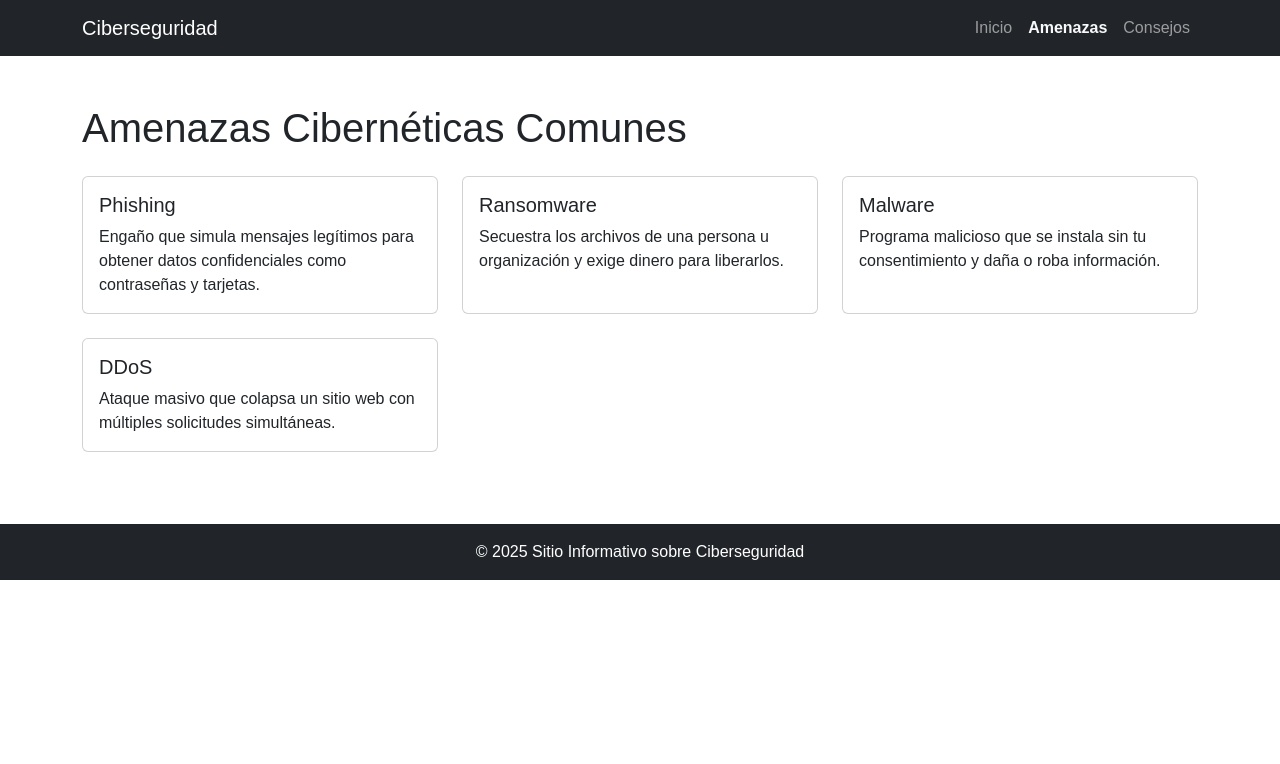
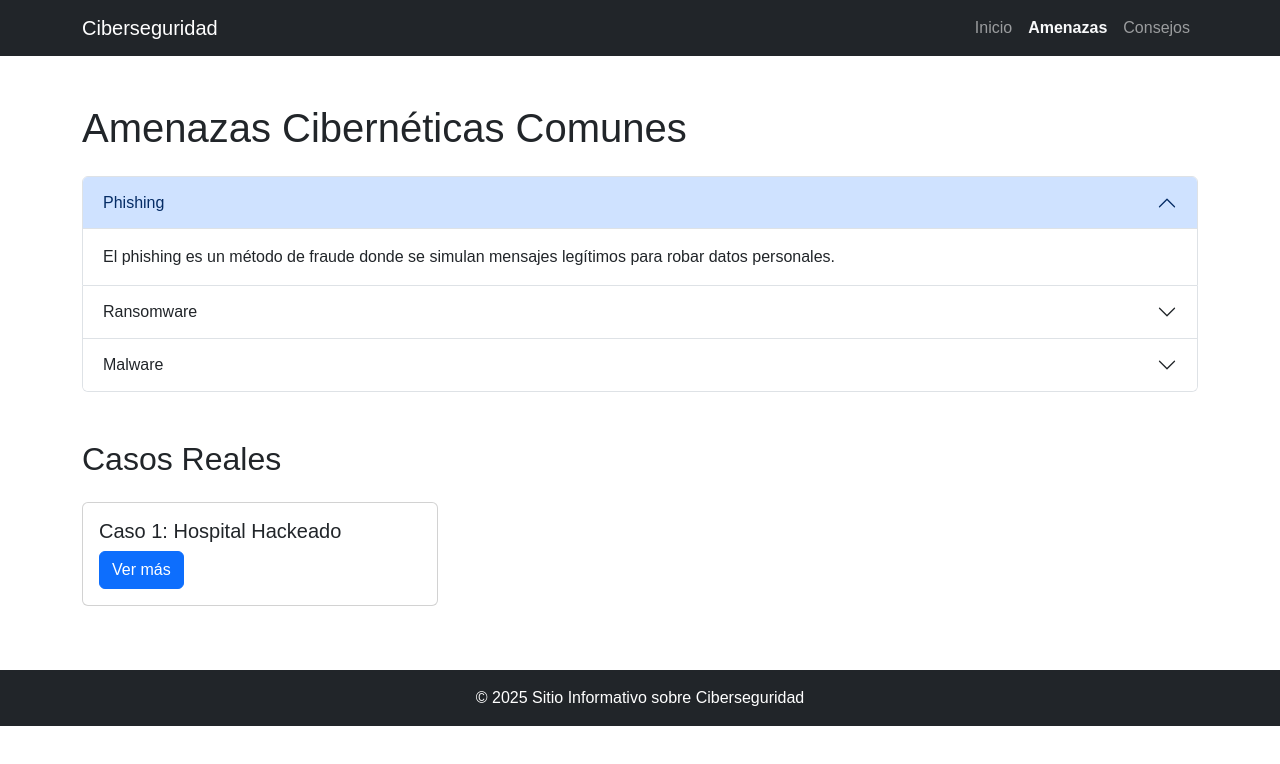
Before and after one commit to PasLib/Ciberseguridad, a plain HTML site: page amenazas.html in a window 1280 px wide. Drawn offline with nearby package versions, Linux system fonts and the light colour scheme.

Commit message:
version3

```diff
--- a/amenazas.html
+++ b/amenazas.html
@@ -1,15 +1,18 @@
 <!DOCTYPE html>
 <html lang="es">
 <head>
-  <meta charset="UTF-8" />
-  <meta name="viewport" content="width=device-width, initial-scale=1.0"/>
+    <meta charset="UTF-8">
+    <meta name="viewport" content="width=device-width, initial-scale=1.0">
     <title>Amenazas Comunes</title>
-  <link href="https://cdn.jsdelivr.net/npm/bootstrap@5.3.0/dist/css/bootstrap.min.css" rel="stylesheet"/>
+
+    <!-- Bootstrap -->
+    <link href="https://cdn.jsdelivr.net/npm/bootstrap@5.3.0/dist/css/bootstrap.min.css" rel="stylesheet">
+    <!-- Estilos propios -->
     <link rel="stylesheet" href="css/style.css">
 </head>
 <body>
 
-<!-- NAVBAR -->
+    <!-- Navbar -->
     <nav class="navbar navbar-expand-lg navbar-dark bg-dark">
         <div class="container">
             <a class="navbar-brand" href="index.html">Ciberseguridad</a>
@@ -26,57 +29,93 @@
         </div>
     </nav>
 
-<!-- CONTENIDO PRINCIPAL -->
     <main class="container my-5">
         <h1 class="mb-4">Amenazas Cibernéticas Comunes</h1>
 
-  <!-- Fila de tarjetas -->
-  <div class="row">
+        <!-- Acordeón con jQuery + Bootstrap -->
+        <div class="accordion" id="accordionAmenazas">
 
-    <div class="col-md-6 col-lg-4 mb-4">
-      <div class="card h-100">
-        <div class="card-body">
-          <h5 class="card-title">Phishing</h5>
-          <p class="card-text">Engaño que simula mensajes legítimos para obtener datos confidenciales como contraseñas y tarjetas.</p>
+            <!-- Phishing -->
+            <div class="accordion-item">
+                <h2 class="accordion-header" id="headingOne">
+                    <button class="accordion-button" type="button" data-bs-toggle="collapse" data-bs-target="#collapseOne">
+                        Phishing
+                    </button>
+                </h2>
+                <div id="collapseOne" class="accordion-collapse collapse show">
+                    <div class="accordion-body">
+                        El phishing es un método de fraude donde se simulan mensajes legítimos para robar datos personales.
                     </div>
                 </div>
             </div>
 
-    <div class="col-md-6 col-lg-4 mb-4">
-      <div class="card h-100">
-        <div class="card-body">
-          <h5 class="card-title">Ransomware</h5>
-          <p class="card-text">Secuestra los archivos de una persona u organización y exige dinero para liberarlos.</p>
+            <!-- Ransomware -->
+            <div class="accordion-item">
+                <h2 class="accordion-header" id="headingTwo">
+                    <button class="accordion-button collapsed" type="button" data-bs-toggle="collapse" data-bs-target="#collapseTwo">
+                        Ransomware
+                    </button>
+                </h2>
+                <div id="collapseTwo" class="accordion-collapse collapse">
+                    <div class="accordion-body">
+                        El ransomware cifra tu información y exige un rescate económico para recuperarla.
                     </div>
                 </div>
             </div>
 
-    <div class="col-md-6 col-lg-4 mb-4">
-      <div class="card h-100">
-        <div class="card-body">
-          <h5 class="card-title">Malware</h5>
-          <p class="card-text">Programa malicioso que se instala sin tu consentimiento y daña o roba información.</p>
+            <!-- Malware -->
+            <div class="accordion-item">
+                <h2 class="accordion-header" id="headingThree">
+                    <button class="accordion-button collapsed" type="button" data-bs-toggle="collapse" data-bs-target="#collapseThree">
+                        Malware
+                    </button>
+                </h2>
+                <div id="collapseThree" class="accordion-collapse collapse">
+                    <div class="accordion-body">
+                        El malware es software malicioso diseñado para dañar, robar o espiar.
+                    </div>
                 </div>
             </div>
         </div>
 
-    <div class="col-md-6 col-lg-4 mb-4">
-      <div class="card h-100">
+        <!-- Tarjetas interactivas con jQuery -->
+        <h2 class="mt-5">Casos Reales</h2>
+        <div class="row">
+            <div class="col-md-4">
+                <div class="card my-3">
                     <div class="card-body">
-          <h5 class="card-title">DDoS</h5>
-          <p class="card-text">Ataque masivo que colapsa un sitio web con múltiples solicitudes simultáneas.</p>
+                        <h5 class="card-title">Caso 1: Hospital Hackeado</h5>
+                        <button class="btn btn-primary btn-toggle">Ver más</button>
+                        <p class="card-text mt-2 text-details d-none">
+                            En 2020, un ransomware bloqueó los sistemas de un hospital, impidiendo la atención médica.
+                        </p>
                     </div>
                 </div>
             </div>
-
+            <!-- Más tarjetas similares -->
         </div>
     </main>
 
-<!-- FOOTER -->
+    <!-- Footer -->
     <footer class="bg-dark text-white text-center py-3">
         <p class="mb-0">&copy; 2025 Sitio Informativo sobre Ciberseguridad</p>
     </footer>
 
+    <!-- jQuery + Bootstrap JS -->
+    <script src="https://code.jquery.com/jquery-3.6.0.min.js"></script>
     <script src="https://cdn.jsdelivr.net/npm/bootstrap@5.3.0/dist/js/bootstrap.bundle.min.js"></script>
+
+    <!-- Script jQuery personalizado -->
+    <script>
+        $(document).ready(function () {
+            // Al hacer clic en el botón, mostrar u ocultar detalles del caso
+            $(".btn-toggle").click(function () {
+                $(this).siblings(".text-details").slideToggle(); // Interacción tipo acordeón
+                $(this).text(function(i, text){
+                    return text === "Ver más" ? "Ocultar" : "Ver más";
+                });
+            });
+        });
+    </script>
 </body>
 </html>
```
Lines whose indentation alone changed are shown as unchanged.
